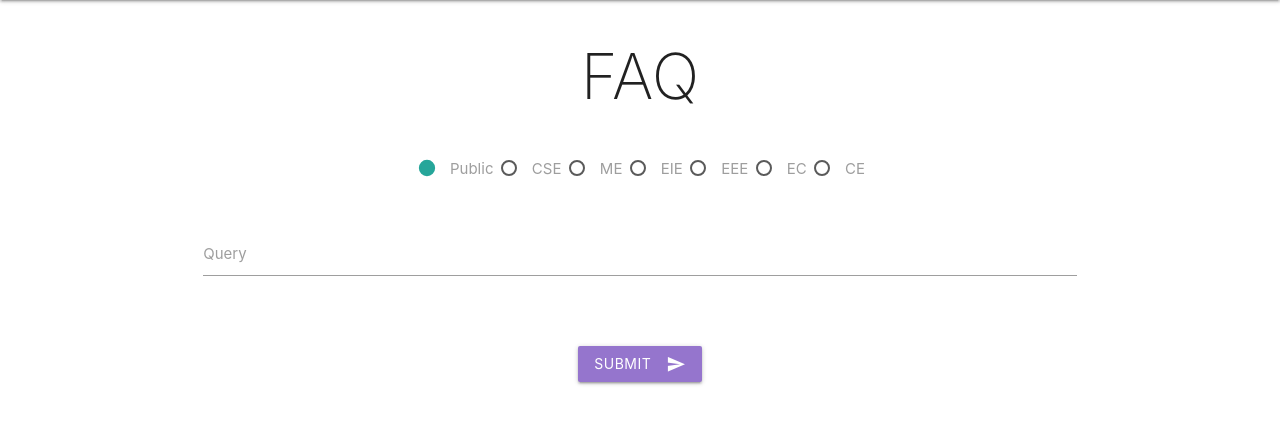
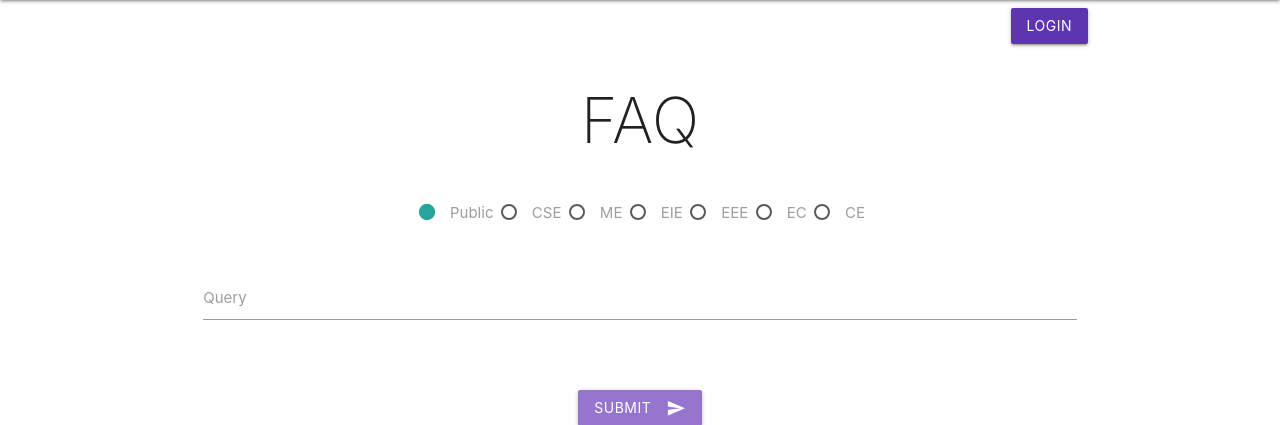
Before and after one commit to yedhink/faq, a Django app: page / in a window 1280 px wide. Shown: the part 64-489 px from the top of the page. Run offline with Django 3.2, Linux system fonts and the light colour scheme.

Commit message:
add login button

```diff
--- a/hod/static/hod/style.css
+++ b/hod/static/hod/style.css
@@ -5,3 +5,8 @@
 .btn {
     border-radius: 20px;
 }
+.login-div{
+    font-family: -apple-system,BlinkMacSystemFont,"Segoe UI",Roboto,Oxygen-Sans,Ubuntu,Cantarell,"Helvetica Neue",sans-serif;
+    margin-top:8px;
+    margin-left: 30px ;
+}
--- a/templates/index.html
+++ b/templates/index.html
@@ -33,9 +33,15 @@
         <li><a href="collapsible.html">About Us</a></li>
     </ul>
     <div class="container center-align">
+            <div class="row right-align login-div">
+                    <a class="waves-effect waves-teal btn deep-purple darken-1" href="accounts/login">
+                        Login
+                    </a>
+            </div>
         <div class="row">
             <h1 id="faq-header">FAQ</h1>
         </div>
+
         <form class="query-form" method="GET" action="/success">
             <div class="row">
                         <p>
```
Also changed, not shown: db.sqlite3, hod/models.py (line endings or trailing spaces).
